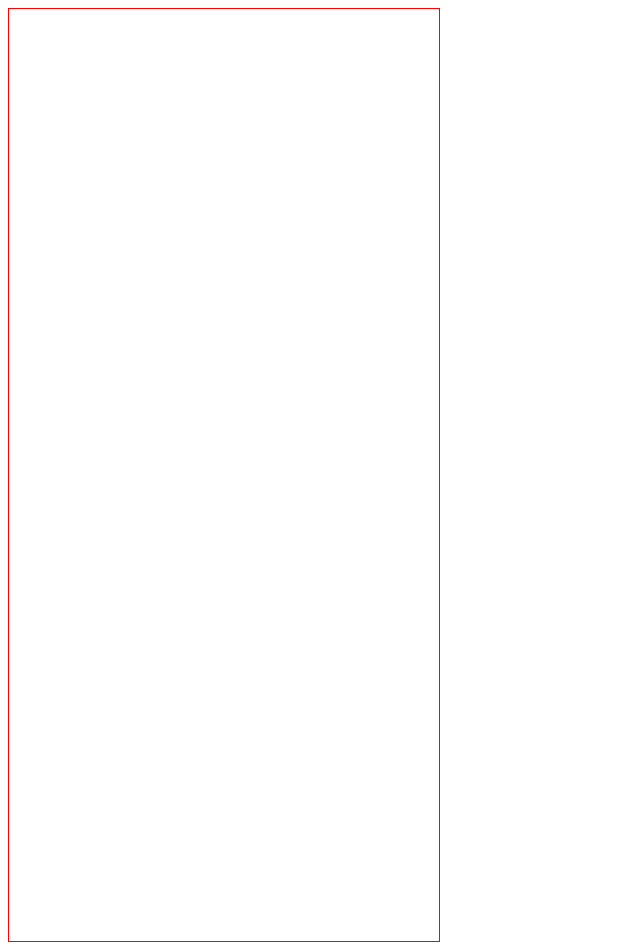
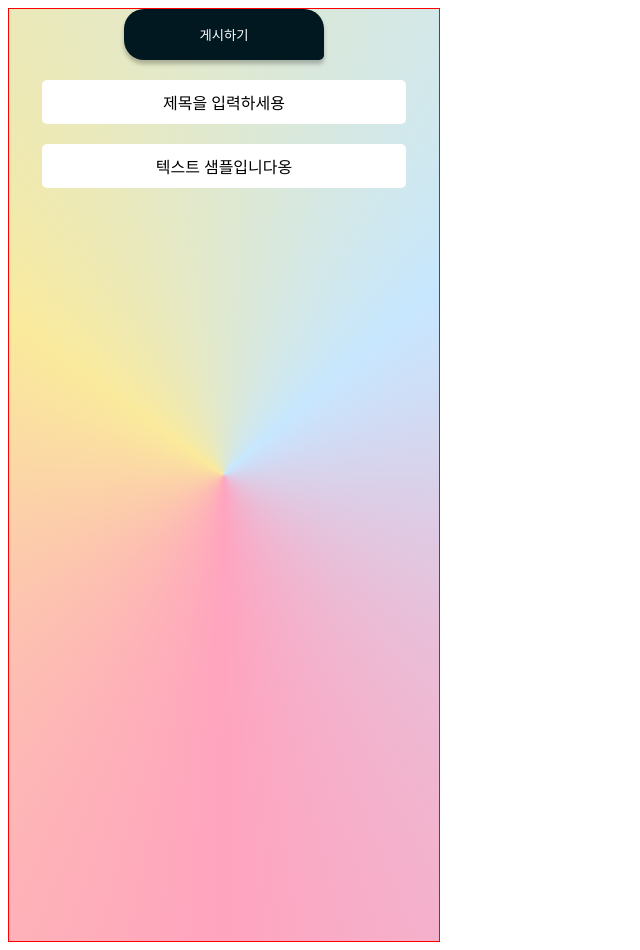
Before and after one commit to yunssup/MalMalMal_FE, a React (Vite) app: page /writesns in a window 1280 px wide. Shown: the whole page, without its empty margins (0-640 px from the left). Built offline with nearby package versions, Linux system fonts and the light colour scheme; a small style sheet from the web is missing.

Commit message:
writesns 만들었음

```diff
--- a/src/App.jsx
+++ b/src/App.jsx
@@ -6,7 +6,7 @@ import FirstPage from "./component/FirstPage";
 import Footer from "./base/Footer";
 import Signup from "./component/Signup";
 import Readsns from "./component/Readsns";
-
+import Writesns from "./component/Writesns";
 function App() {
   return (
     <div className="App">
@@ -18,6 +18,7 @@ function App() {
       <Login />
       <Signup />
       <Readsns />
+      <Writesns />
     </div>
   );
 }
--- a/src/Router.jsx
+++ b/src/Router.jsx
@@ -6,6 +6,7 @@ import Choice from "./component/Choice";
 import Login from "./component/Login";
 import Signup from "./component/Signup";
 import Readsns from "./component/Readsns";
+import Writesns from "./component/Writesns";
 import { FadeContainer } from "./component/Styled"; // styles.js에서 export한 FadeContainer를 import합니다.
 
 export default function AppRouter() {
@@ -34,6 +35,9 @@ export default function AppRouter() {
         <Route path="/readsns">
           <Readsns />
         </Route>
+        <Route path="/writesns">
+          <Writesns />
+        </Route>
       </Switch>
     </Router>
   );
--- a/src/component/Choice.jsx
+++ b/src/component/Choice.jsx
@@ -1,6 +1,7 @@
 import React from "react";
 import styled from "styled-components";
-
+import { Link } from "react-router-dom"; // react-router-dom에서 Link 가져오기
+import Readsns from "./Readsns";
 const Container = styled.div`
   text-align: center;
   padding: 20px;
@@ -88,11 +89,13 @@ export default function Hello({ showAge }) {
         이용하시겠어요?
       </Title>
       <TagContainer>
-        <TagWithCircleWithText>
-          <SnsCircle color="#ffe45e" />
-          <SnsText active={false}>SNS</SnsText>
-        </TagWithCircleWithText>
-      </TagContainer>
+        <Link to="/readsns">
+          <TagWithCircleWithText>
+            <SnsCircle color="#ffe45e" />
+            <SnsText active={false}>SNS</SnsText>
+          </TagWithCircleWithText>
+        </Link>
+      </TagContainer>{" "}
       <TagContainer>
         <TagWithCircleWithText>
           <AreaText>지역 정보</AreaText>
--- /dev/null
+++ b/src/component/Writesns.jsx
@@ -0,0 +1,56 @@
+import React, { useState } from "react";
+import styled, { keyframes } from "styled-components";
+
+const Container = styled.div`
+  background: var(
+    --unnamed,
+    conic-gradient(
+      from 180deg at 50% 50%,
+      #ffa4bf 0deg,
+      #faea9c 125.62500357627869deg,
+      #c7e7ff 228.75000715255737deg,
+      #ffa4bf 360deg
+    )
+  );
+  display: flex;
+  flex-direction: column;
+  align-items: center;
+  width: 430px;
+  height: 932px;
+`;
+const WhiteBox = styled.div`
+  width: 80%;
+  margin-top: 20px;
+  padding: 10px;
+  background-color: #fff;
+  display: flex;
+  justify-content: center;
+  align-items: center;
+  font-size: 16px;
+  border-radius: 5px;
+`;
+
+const PostButton = styled.button`
+  border-radius: 20px 20px 5px 20px;
+  background: var(--unnamed, #011821);
+  color: white; /* 추가된 부분: 글자 색상을 흰색으로 지정 */
+  box-shadow: 0px 4px 4px 0px rgba(0, 0, 0, 0.25);
+  width: 200px;
+  height: 51px;
+  flex-shrink: 0;
+  border: none;
+  cursor: pointer;
+`;
+export default function Hello({ showAge }) {
+  const handlePost = () => {
+    console.log("게시 버튼이 클릭되었습니다.");
+  };
+
+  return (
+    <Container>
+      <PostButton onClick={handlePost}>게시하기</PostButton>
+      <WhiteBox>제목을 입력하세용</WhiteBox>
+      <WhiteBox>텍스트 샘플입니다옹</WhiteBox>
+    </Container>
+  );
+}
```
